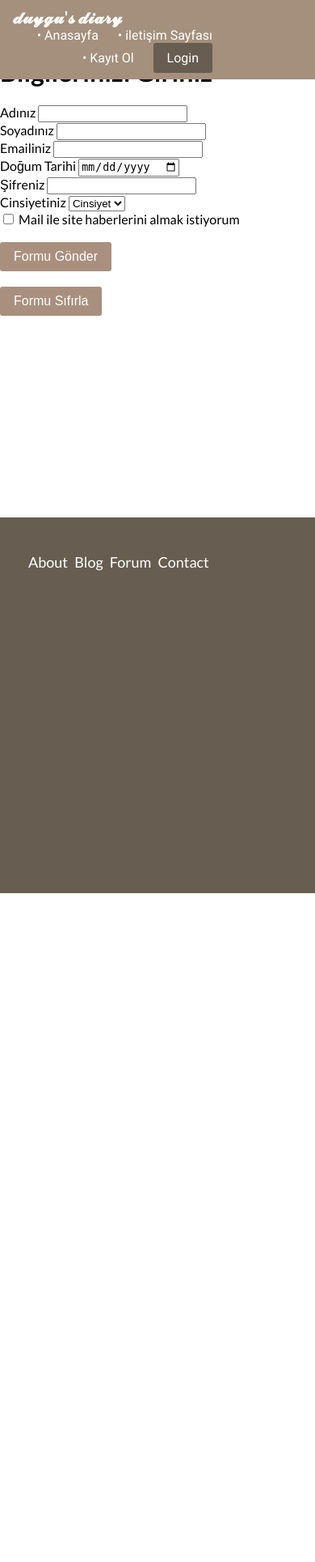
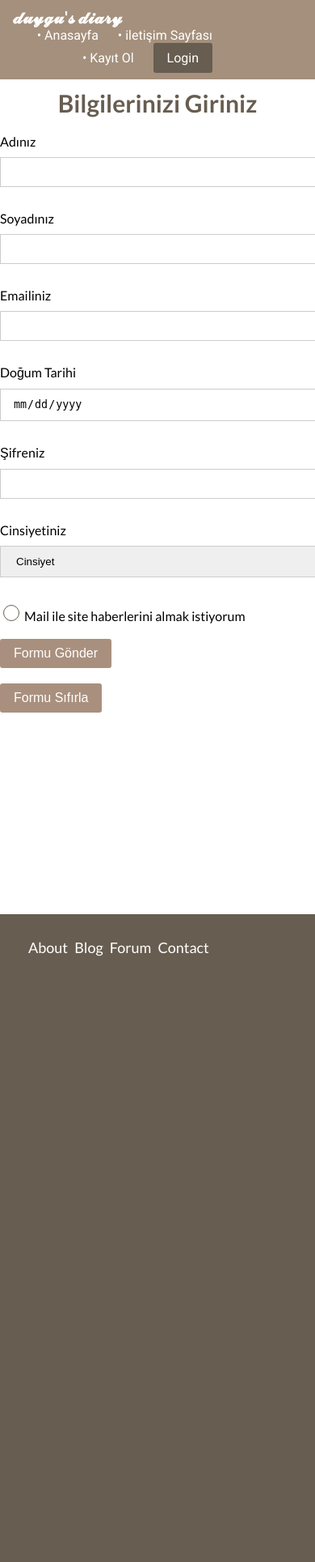
Before and after one commit to kontees/web-teknolojileri-odev, a PHP site: page /form.html in a window 390 px wide; the page is wider, and only the part inside the window is pictured. Shown: that part at 81% size. Before the commit the page ends 1103 px from the top of that part, so only its background shows below. Run offline with PHP 8.4, Linux system fonts and the light colour scheme.

Commit message:
guncelleme
siteme responsive özellikleri eklemeye çalıştım

```diff
--- a/styles.css
+++ b/styles.css
@@ -610,3 +653,115 @@ footer ul li {
   background-color: #abc4aa;
   color: #fff;
 }
+
+.signup-page {
+  padding-top: 20px;
+}
+.signup-title {
+  text-align: center;
+  font-size: 30px;
+  color: #675d50;
+}
+
+.signup-form {
+  width: 500px;
+  margin: auto;
+}
+
+.signup-form label,
+.signup-form input:not([type="checkbox"]),
+.signup-form select {
+  display: block;
+  width: 100%;
+  margin-top: 10px;
+}
+
+.signup-form input[type="checkbox"],
+.signup-form input[type="checkbox"] + label {
+  display: inline-block;
+  width: auto;
+  margin-top: 15px;
+}
+
+.signup-form button[type="submit"] {
+  display: block;
+  margin-top: 15px;
+}
+
+.signup-form input:not([type="checkbox"]),
+.signup-form select {
+  border: 1px solid #ccc;
+  padding: 10px 15px;
+}
+
+.signup-form input:not([type="checkbox"]):focus,
+.signup-form select:focus {
+  outline: none;
+  background-color: #a4907c;
+  border: 1px solid #8d7b68;
+}
+
+.signup-form input[type="checkbox"] {
+  appearance: none;
+  width: 20px;
+  height: 20px;
+  border: 1px solid #675d50;
+  vertical-align: bottom;
+  border-radius: 50%;
+}
+
+.signup-form input[type="checkbox"]:hover {
+  background: #8d7b68;
+}
+
+.signup-form input[type="checkbox"]:checked {
+  background: #675d50;
+}
+
+/* responsive görüntü eklemek için  */
+@media (min-width: 576px) {
+  #showcase {
+    height: 50vh;
+  }
+
+  #showcase .content {
+    font-size: 23px;
+  }
+}
+
+@media (min-width: 768px) {
+  #showcase {
+    height: 60vh;
+  }
+  #showcase .content {
+    font-size: 25px;
+  }
+}
+
+@media (min-width: 992px) {
+  #showcase {
+    height: 70vh;
+  }
+  #showcase .content {
+    font-size: 26px;
+  }
+}
+
+.row {
+  display: flex;
+  flex-wrap: wrap;
+}
+
+.col-2 {
+  width: 50%;
+}
+
+.features__right {
+  padding: 0 20px;
+}
+
+@media screen and (max-width: 768px) {
+  .col-2 {
+    width: 100%;
+  }
+}
```
Also changed, not shown: other parts of styles.css (+44 -1 lines).
